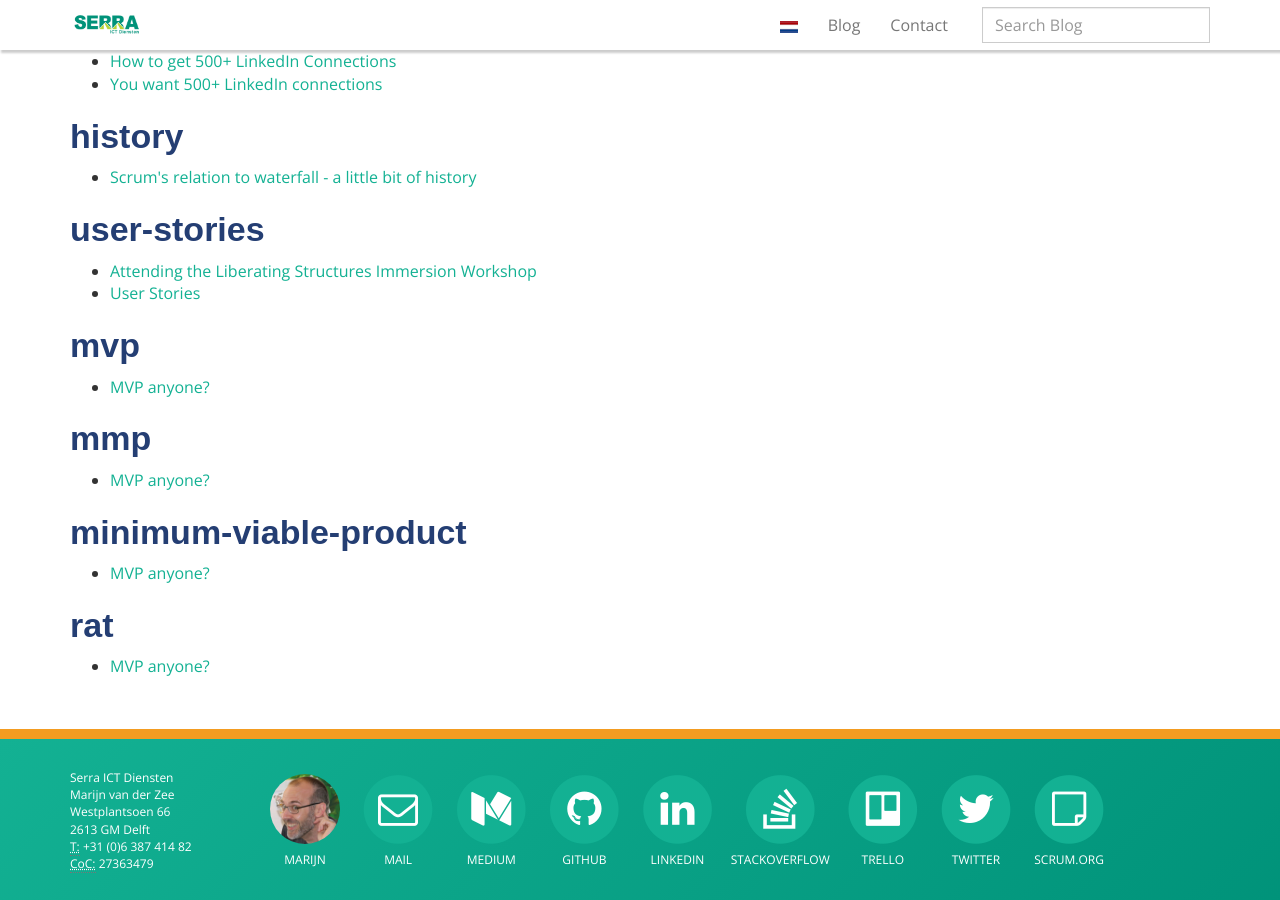
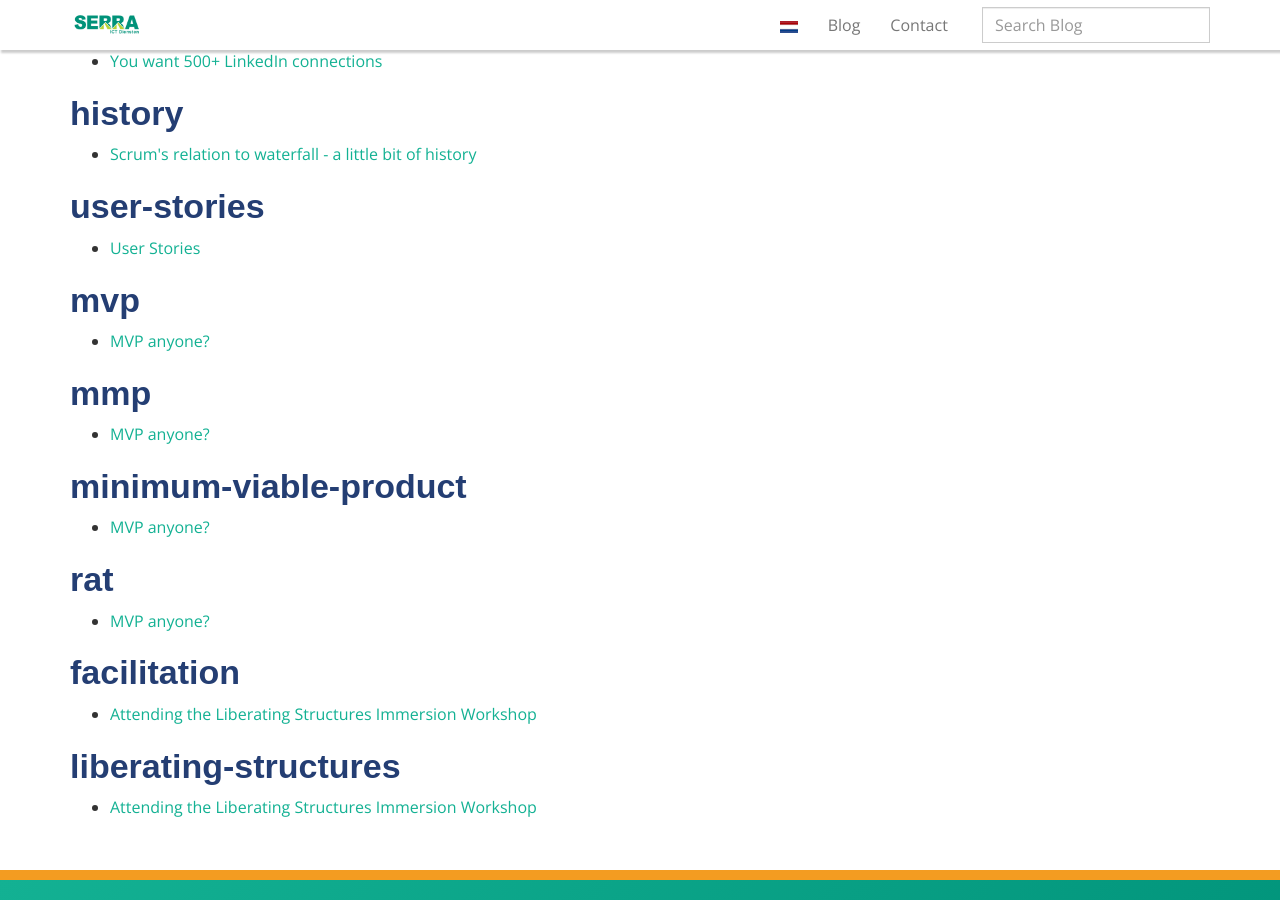
Before and after one commit to serraict/serraict.github.io, a Jekyll site: the page built from tags.html, in a window 1280 px wide and 900 px high, scrolled down 7779 px. Built offline with Jekyll 4.4.1, drawn with Linux system fonts in a browser that asks for light colours; nearby versions of some CDN libraries; some web fonts are replaced; some of the changed text lies outside the part shown.

Commit message:
Fix tags

```diff
--- a/_posts/learn/2019-01-12-liberating-structures-workshop.md
+++ b/_posts/learn/2019-01-12-liberating-structures-workshop.md
@@ -2,7 +2,7 @@
 layout: post
 category : learn
 tagline: "Appreciative reflections and follow-up ideas"
-tags : [scrum, user-stories]
+tags : [facilitation, liberating-structures]
 title: Attending the Liberating Structures Immersion Workshop
 description: A personal, appreciative reflection on the Liberating Structures Immersion workshop
              on December 10th and 11th in Amsterdam. Some personal follow-up ideas.
```
